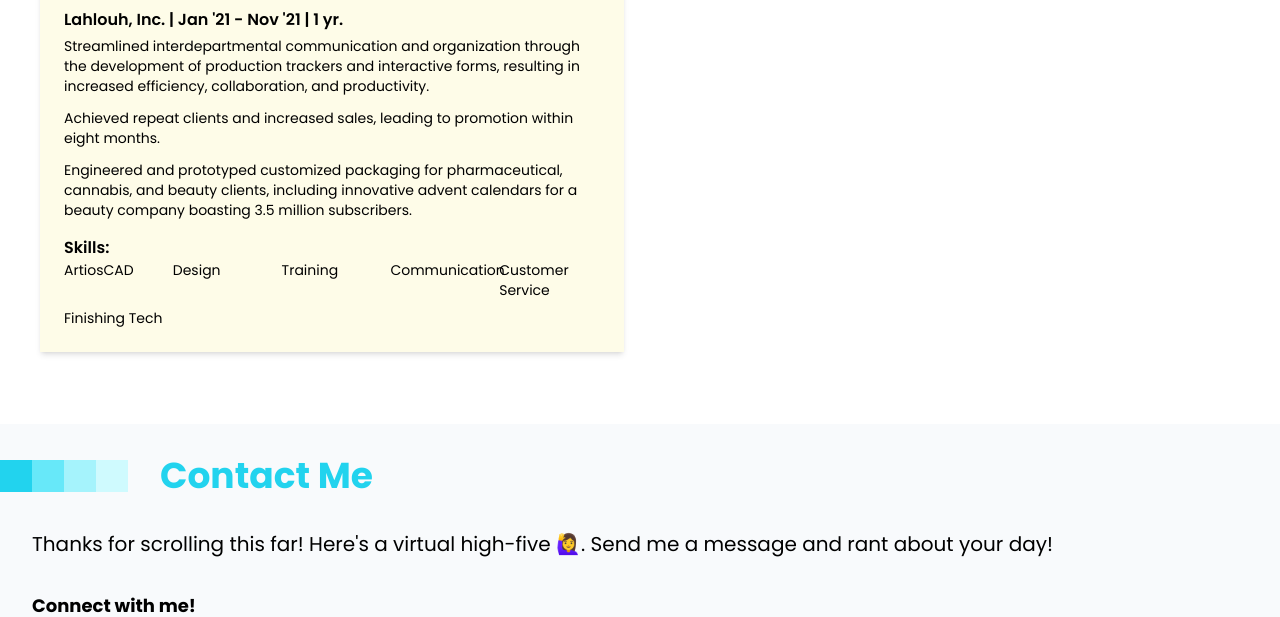
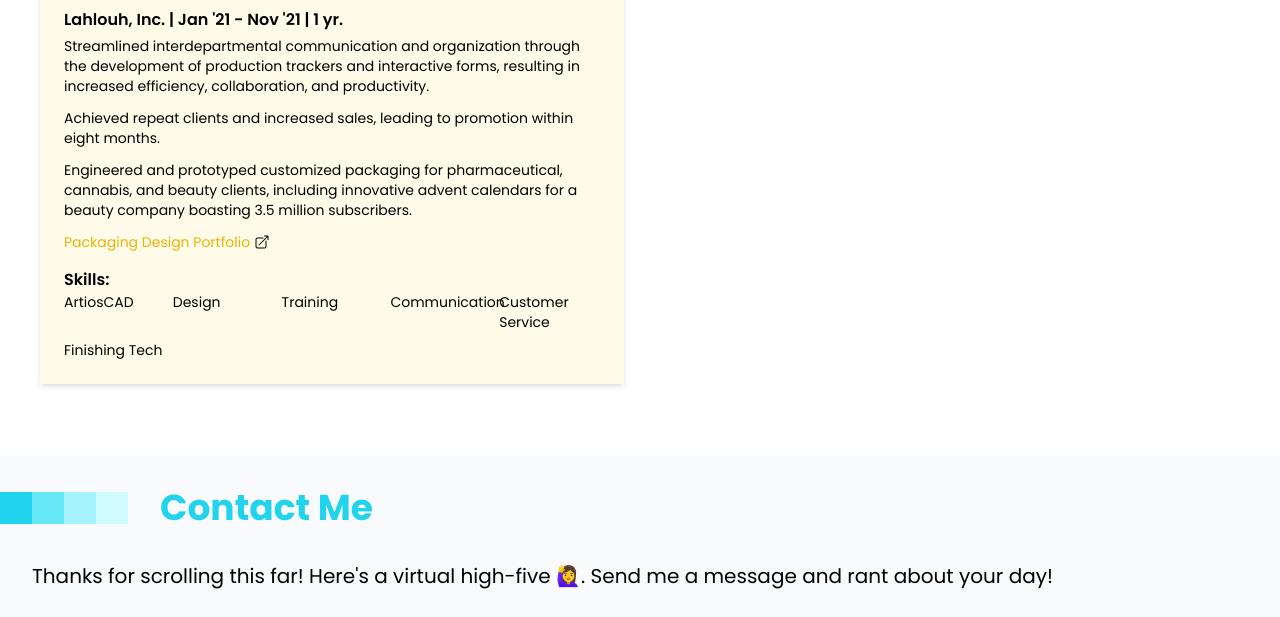
Before and after one commit to reiduf/portoflio, a website: page index.html in a window 1280 px wide. Shown: the part 3573-4190 px from the top of the page. Drawn offline with Linux system fonts and the light colour scheme.

Commit message:
adds cad portfolio

```diff
--- a/index.html
+++ b/index.html
@@ -435,6 +435,12 @@
           <p class="text-sm mb-3">Streamlined interdepartmental communication and organization through the development of production trackers and interactive forms, resulting in increased efficiency, collaboration, and productivity.  </p>
           <p class="text-sm mb-3 ">Achieved repeat clients and increased sales, leading to promotion within eight months. </p>
           <p class="text-sm mb-3">Engineered and prototyped customized packaging for pharmaceutical, cannabis, and beauty clients, including innovative advent calendars for a beauty company boasting 3.5 million subscribers.  </p>
+          <a target="blank" href="https://www.reina-dufrene.com/" class="flex items-center gap-1 hover:text-yellow-900 transition duration-200 hover:fill-yellow-900 ">
+            <p class="text-sm text-yellow-500">Packaging Design Portfolio</p>
+            <svg xmlns="http://www.w3.org/2000/svg" viewBox="0 0 24 24" fill="currentColor" class="w-4 h-4">
+              <path fill-rule="evenodd" d="M15.75 2.25H21a.75.75 0 0 1 .75.75v5.25a.75.75 0 0 1-1.5 0V4.81L8.03 17.03a.75.75 0 0 1-1.06-1.06L19.19 3.75h-3.44a.75.75 0 0 1 0-1.5Zm-10.5 4.5a1.5 1.5 0 0 0-1.5 1.5v10.5a1.5 1.5 0 0 0 1.5 1.5h10.5a1.5 1.5 0 0 0 1.5-1.5V10.5a.75.75 0 0 1 1.5 0v8.25a3 3 0 0 1-3 3H5.25a3 3 0 0 1-3-3V8.25a3 3 0 0 1 3-3h8.25a.75.75 0 0 1 0 1.5H5.25Z" clip-rule="evenodd" />
+            </svg>
+          </a>
           <h4 class="font-semibold mt-4">Skills:</h4>
           <div class="grid xl:grid-cols-5 grid-cols-2 gap-2 text-sm">
             <p>ArtiosCAD</p>
```
Also changed, not shown: src/css/output.css.
